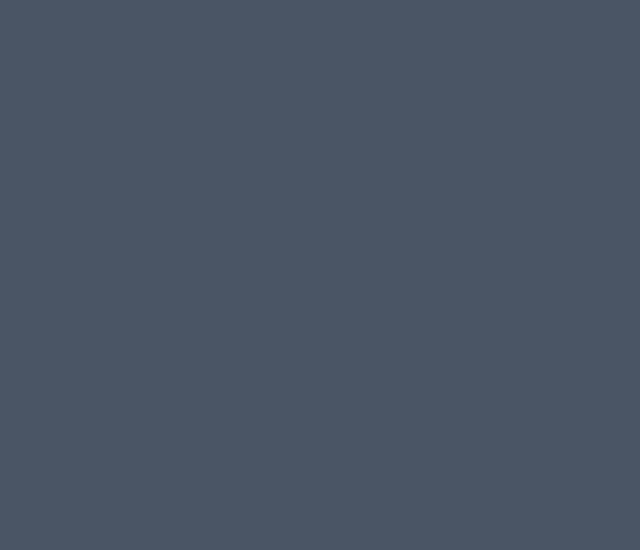
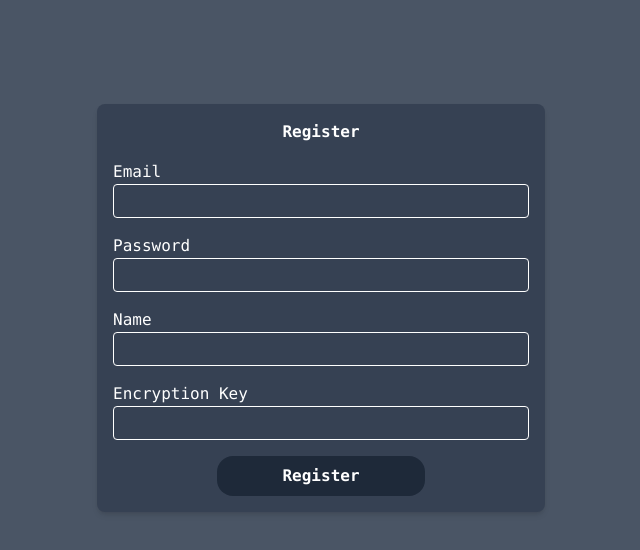
Before and after one commit to ampardo18/Secure-Password-Sharing-Application, a React (Vite) app in the folder client/: page /register in a window 1280 px wide. Shown: the top 550 px of the page, without its empty margins (319-959 px from the left). Built offline with nearby package versions, Linux system fonts and the light colour scheme.

Commit message:
finished login and registration components; backend logic for the register and sign in buttons will be added soon

```diff
--- a/client/src/components/login.tsx
+++ b/client/src/components/login.tsx
@@ -1,11 +1,59 @@
-import { useNavigate } from "react-router-dom";
+import { Link, useNavigate } from "react-router-dom";
+import React, { useState } from 'react'
+import '../styles/globals.css'
 
 function Login(){
     const navigate = useNavigate()
 
+    const [formData, setFormData] = useState({
+        email: '',
+        password: ''
+    })
+
+    const handleChange = (e: React.ChangeEvent<HTMLInputElement | HTMLSelectElement>) => {
+        const { name, value } = e.target
+        setFormData({
+            ...formData,
+            [name] : value
+        })
+    }
+
+
+
     return(
         <div className='min-h-screen select-none px-4 py-6'>
-            Login
+            <form className='flex flex-col space-y-4 p-4 bg-gray-700 rounded-lg shadow-md max-w-md w-full mx-auto mt-20'>
+                <h2 className='text-l font-bold text-center'>Log-in</h2>
+                <div className='flex flex-col'>
+                    <label>Email</label>
+                    <input
+                        type='email'
+                        name='email'
+                        value={formData.email}
+                        onChange={handleChange}
+                        required
+                        className='w-full border rounded p-1'
+                    />
+                </div>
+                <div className='flex flex-col'>
+                    <label>Password</label>
+                    <input
+                        type='password'
+                        name='password'
+                        value={formData.password}
+                        onChange={handleChange}
+                        required
+                        className='w-full border rounded p-1'
+                    />
+                </div>
+                <button type='submit' className='main-buttons'>Sign-in</button>
+                <div className="flex items-center my-2">
+                    <div className="flex-1 h-px bg-white" />
+                    <span className="px-2 text-sm text-white">or</span>
+                    <div className="flex-1 h-px bg-white" />
+                </div>
+                <Link to='/register' className='text-blue-500 hover:text-blue-400 underline text-center'>Don't have an account? Register Now</Link>
+            </form>
         </div>
     )
 }
--- a/client/src/components/register.tsx
+++ b/client/src/components/register.tsx
@@ -1,10 +1,74 @@
-import { useNavigate } from "react-router-dom";
+import { useNavigate } from "react-router-dom"
+import React, {useState} from 'react'
 
 function Register(){
     const navigate = useNavigate()
+    const [formData, setFormData] = useState({
+        email: '',
+        password: '',
+        name: '',
+        encryption_key: ''
+    })
+
+    const handleChange = (e: React.ChangeEvent<HTMLInputElement | HTMLSelectElement>) => {
+        const {name, value} = e.target
+        setFormData({
+            ...formData,
+            [name] : value
+        })
+    }
 
     return(
         <div className='min-h-screen select-none px-4 py-6'>
+            <form className='flex flex-col space-y-4 p-4 bg-gray-700 rounded-lg shadow-md max-w-md w-full mx-auto mt-20'>
+                <h2 className='font-bold text-l text-center'>Register</h2>
+                <div className="flex flex-col">
+                    <label>Email</label>
+                    <input
+                        type="email"
+                        name="email"
+                        value={formData.email}
+                        onChange={handleChange}
+                        required
+                        className="w-full border rounded p-1"
+                    />
+                </div>
+                <div className="flex flex-col">
+                    <label>Password</label>
+                    <input
+                        type="password"
+                        name="password"
+                        value={formData.password}
+                        onChange={handleChange}
+                        required
+                        className="w-full border rounded p-1"
+                    />
+                </div>
+                <div className="flex flex-col">
+                    <label>Name</label>
+                    <input
+                        type="text"
+                        name="name"
+                        value={formData.name}
+                        onChange={handleChange}
+                        required
+                        className="w-full border rounded p-1"
+                    />
+                </div>
+                <div className="flex flex-col">
+                    <label>Encryption Key</label>
+                    <input
+                        type="password"
+                        name="firstname"
+                        value={formData.encryption_key}
+                        onChange={handleChange}
+                        required
+                        className="w-full border rounded p-1"
+                    />
+                </div>
+                <button type='submit' className='main-buttons'>Register</button>
+
+            </form>
 
         </div>
     )
--- a/client/src/styles/globals.css
+++ b/client/src/styles/globals.css
@@ -7,3 +7,7 @@ body {
 .purpose-box{
     @apply bg-gray-800 min-h-40 mt-7 w-full md:w-100 rounded-3xl p-5 flex flex-col;
 }
+
+.main-buttons{
+    @apply bg-gray-800 font-bold cursor-pointer w-1/2 h-10 rounded-2xl transform transition-transform duration-200 hover:scale-105 mx-auto
+}
```
